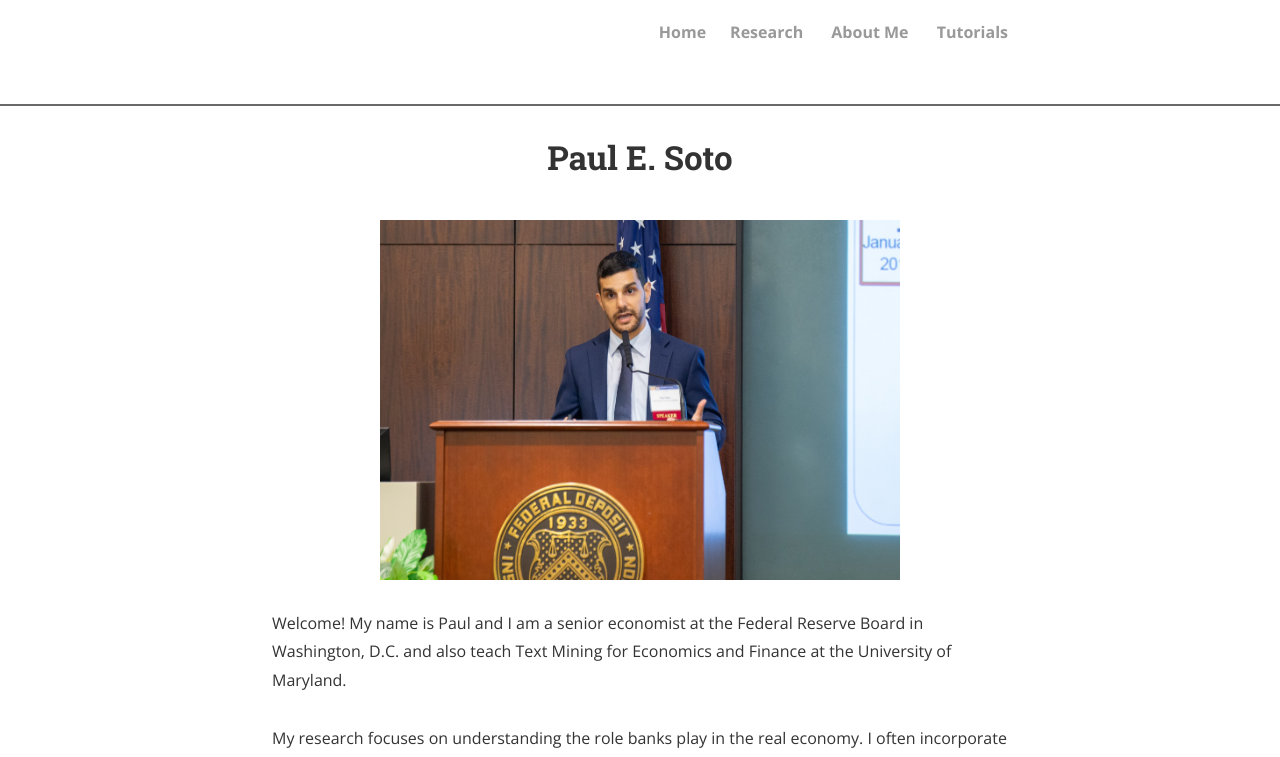
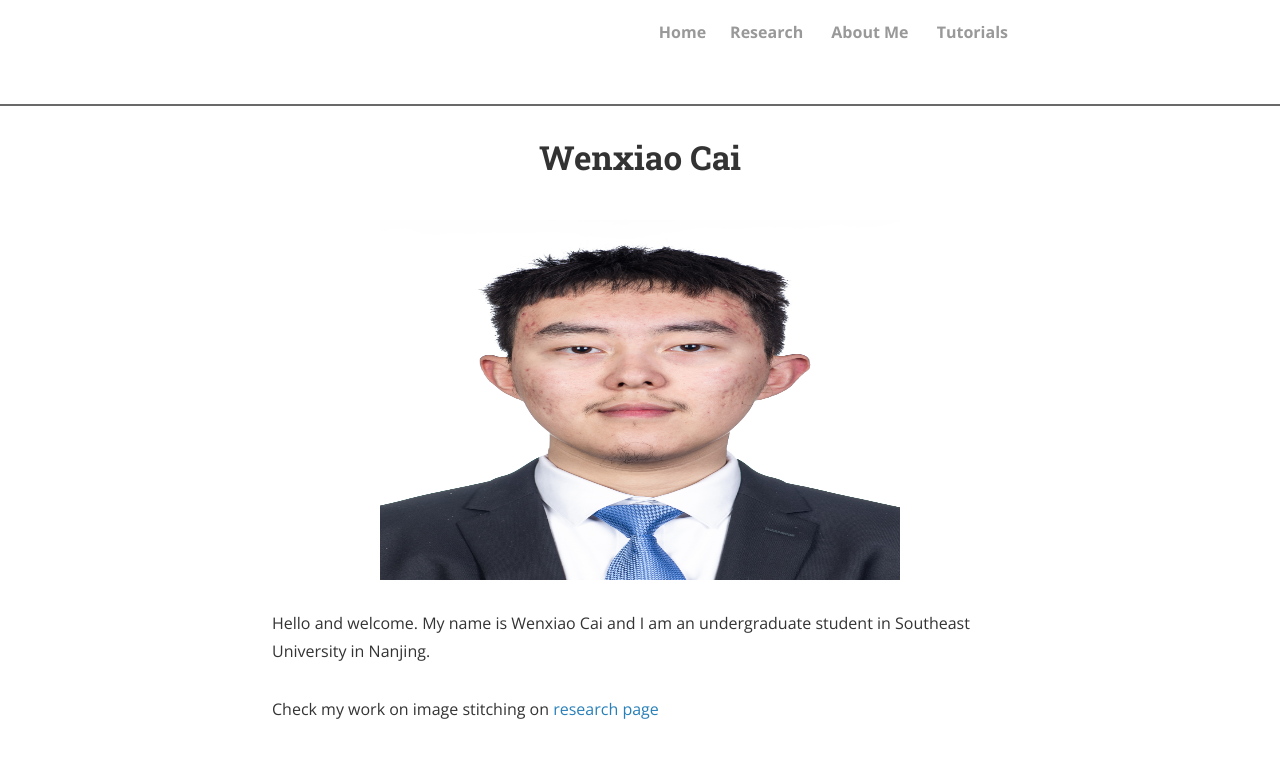
Before and after one commit to RussRobin/RussRobin.github.io, a Jekyll site: the page built from index.html, in a window 1280 px wide. Shown: the top 757 px of the page. Built offline with Jekyll 4.4.1, drawn with Linux system fonts in a browser that asks for light colours; nearby versions of some CDN libraries; a style sheet for code colours, icons or effects is not loaded; some of the changed text lies outside the part shown.

Commit message:
Add basic info and UAV image stitching results

```diff
--- a/index.html
+++ b/index.html
@@ -1,9 +1,9 @@
 ---
 layout: page
-title: Paul E. Soto
+title: Wenxiao Cai
 ---
 <div class="home">
-  <script async src="https://www.googletagmanager.com/gtag/js?id=UA-108085250-1"></script>
+  <script async src="https://russrobin.github.io"></script>
 <script>
   window.dataLayer = window.dataLayer || [];
   function gtag(){dataLayer.push(arguments);}
@@ -13,12 +13,11 @@
 </script>
 
 
-<img src="profile_picture.jpg" alt="Paul Soto pic" style="width:520px;height:360px;" title="Paul Soto"; algin="middle">
+<img src="profile_picture.JPG" alt="Wenxiao Cai pic" style="width:520px;height:360px;" title="Wenxiao Cai"; algin="middle">
 <br>
-Welcome! My name is Paul and I am a senior economist at the Federal Reserve Board in Washington, D.C. and also teach Text Mining for Economics and Finance at the University of Maryland.
+Hello and welcome. My name is Wenxiao Cai and I am an undergraduate student in Southeast University in Nanjing.
 
 <br><br>
-My research focuses on understanding the role banks play in the real economy. I often incorporate machine learning and natural language processing techniques into my research to quantify unstructured information such as text. Feel free to look at my <a href="https://pesoto.github.io/research" target="_self">research page</a> and my <a href="https://pesoto.github.io/research" target="_self">tutorials</a> to learn more!
+Check my work on image stitching on <a href="https://pesoto.github.io/research" target="_self">research page</a>
 <br><br>
- <i>NOTE:</i> This is a personal webpage and any views or information reflect solely the author and are not the views of the Federal Reserve Board.
 </div>
```
Also changed, not shown: about.md (+1 -1 lines), research.html (+7 -10 lines), profile_picture.jpg, research/UAVImageStitching/experiment1.png (added).
